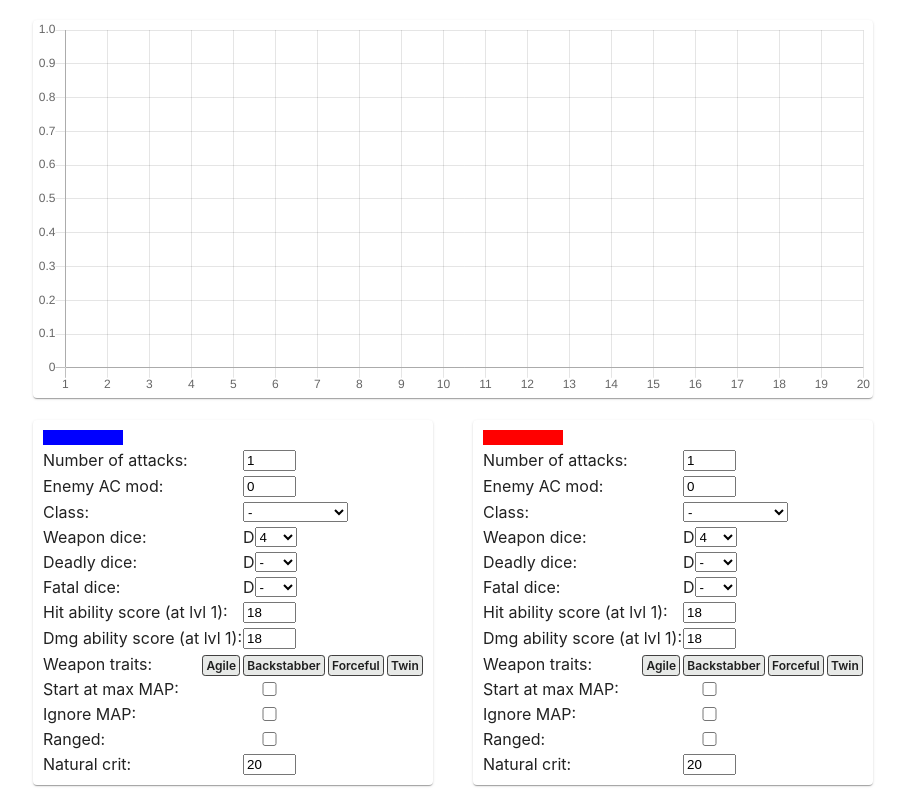
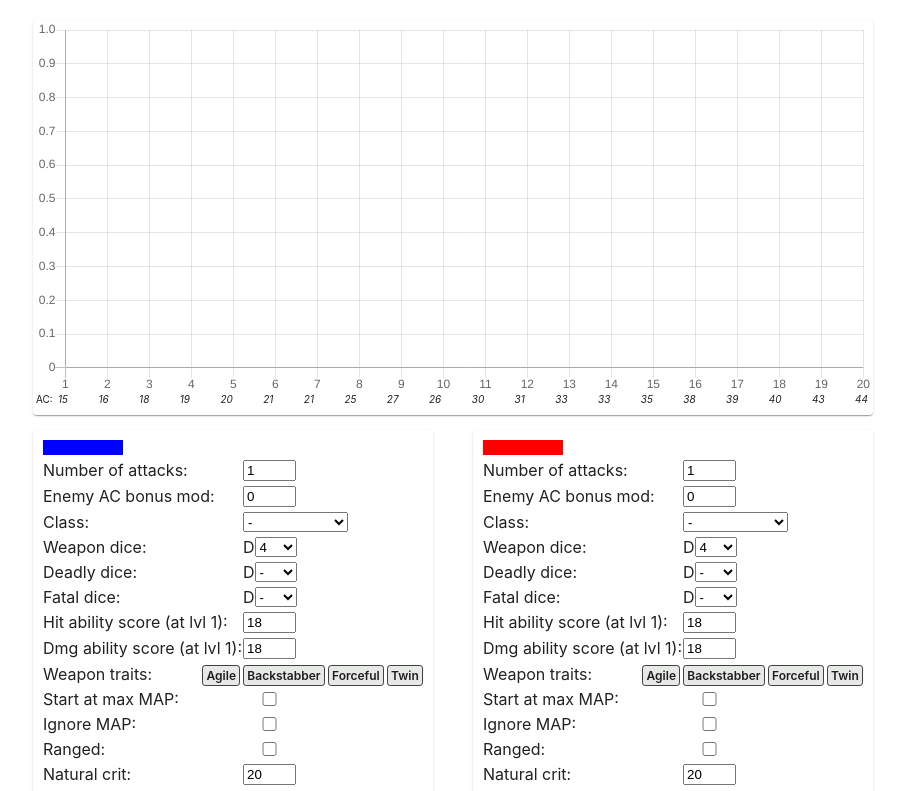
Before and after one commit to TheAziraphale/pathfinder2edmgcalc, a React (Create React App) app: page / in a window 1280 px wide. Shown: the top 791 px of the page, without its empty margins (187-1092 px from the left). Built offline with nearby package versions, Linux system fonts and the light colour scheme.

Commit message:
some more updates

```diff
--- a/public/index.html
+++ b/public/index.html
@@ -7,7 +7,7 @@
     <meta name="theme-color" content="#000000" />
     <meta
       name="description"
-      content="Calculator approximate dmg per round"
+      content="Calculate approximate dmg per round"
     />
     <link rel="apple-touch-icon" href="%PUBLIC_URL%/logo192.png" />
     <!--
--- a/src/components/DMGCalculator.css
+++ b/src/components/DMGCalculator.css
@@ -13,10 +13,32 @@
 }
 
 .graphContainer {
-    height: 360px;
+    height: 370px;
     width: 840px;
     margin: 20px;
     pointer-events: none;
+}
+
+.rowChildren {
+    display: flex;
+    flex-direction: row;
+    justify-content: space-between;
+    margin-right: 5px;
+    margin-left: 25px;
+    margin-top: -15px;
+    margin-bottom: 0px;
+}
+
+.acText {
+    font-size: 10px;
+    font-style: italic;
+}
+
+.acLabel {
+    position: absolute;
+    font-size: 10px;
+    margin-left: 3px;
+    margin-top: -5px;
 }
 
 .labelName {
--- a/src/components/DMGCalculator.tsx
+++ b/src/components/DMGCalculator.tsx
@@ -56,35 +56,28 @@ const DMGCalculator = (props: Props) => {
     const [rage, setRage] = useState(false);
     const [deviseAStratagem, setDeviseAStratagem] = useState(false);
     const [lastAttackWithFinisher, setLastAttackWithFinisher] = useState(false);
+    const [applyPlusHitRunes, setApplyPlusHitRunes] = useState(true);
+    const [applyStrikingRunes, setApplyStrikingRunes] = useState(true);
+
+    useEffect(() => {
+        setApplySneakDmg(classChoice === 'rogue');
+        setApplyPanache(classChoice === 'swashbuckler');
+        setLastAttackWithFinisher(classChoice === 'rogue');
+        setMarkedTarget(classChoice === 'ranger');
+        setRage(classChoice === 'barbarian');
+        setDeviseAStratagem(classChoice === 'investigator');
+        setIntStat('18');
+
+        if ((classChoice !== 'barbarian' && classChoice !== 'ranger')) {
+            setClassSpec('-');
+        }
+    }, [classChoice])
 
     useEffect(() => {
         if(classChoice === '-') {
             setGraphData([]);
         } else {
             setGraphData(getDamageChart());
-        }
-        if(classChoice !== 'rogue' && applySneakDmg) {
-            setApplySneakDmg(false);
-        }
-        if (classChoice !== 'swashbuckler' && applyPanache) {
-            setApplySneakDmg(false);
-            setLastAttackWithFinisher(false);
-        }
-        if (classChoice !== 'ranger' && markedTarget) {
-            setMarkedTarget(false);
-        }
-        if (classChoice !== 'barbarian' && rage) {
-            setRage(false);
-        }
-
-        if (classChoice !== 'investigator' && intStat !== '18') {
-            setIntStat('18');
-        }
-        if (classChoice !== 'investigator' && deviseAStratagem) {
-            setDeviseAStratagem(false);
-        }
-        if ((classChoice !== 'barbarian' && classChoice !== 'ranger') && classSpec !== '-') {
-            setClassSpec('-');
         }
         // eslint-disable-next-line
     }, [
@@ -112,7 +105,9 @@ const DMGCalculator = (props: Props) => {
         twin,
         rage,
         markedTarget,
-        deviseAStratagem
+        deviseAStratagem,
+        applyPlusHitRunes,
+        applyStrikingRunes
     ])
 
     const getClassJson = useCallback(() => {
@@ -195,7 +190,7 @@ const DMGCalculator = (props: Props) => {
     }
 
     const getAvgDmg = (crit:boolean, level:number, lastAttack?: boolean, attack?: number) => {
-        const numberOfDice = Bonuses['EnchantingBonuses'].striking[level] + 1;
+        const numberOfDice = applyStrikingRunes ? Bonuses['EnchantingBonuses'].striking[level] + 1 : 1;
         let dmgFromAbility = getAbilityBonus(level, 'Dmg');
 
         if (ranged) {
@@ -230,7 +225,7 @@ const DMGCalculator = (props: Props) => {
 
         if (backstabber) {
             bonusDmg ++;
-            if (Bonuses['EnchantingBonuses'].hitBonus[level] >= 3) {
+            if (applyPlusHitRunes && Bonuses['EnchantingBonuses'].hitBonus[level] >= 3) {
                 bonusDmg++;
             }
         }
@@ -345,7 +340,7 @@ const DMGCalculator = (props: Props) => {
             if ((attack === 1 && classChoice === 'investigator') && deviseAStratagem) {
                 abilityBonus = getAbilityBonus(level, 'Hit', parseInt(intStat));
             }
-            const enchantmentHitBonus = Bonuses['EnchantingBonuses'].hitBonus[level];
+            const enchantmentHitBonus = applyPlusHitRunes ? Bonuses['EnchantingBonuses'].hitBonus[level] : 0;
 
             return classHitBonus + enchantmentHitBonus + abilityBonus + level;
         }
@@ -363,7 +358,7 @@ const DMGCalculator = (props: Props) => {
             <Paper className={'innerWrapper'}>
                 <div style={{backgroundColor: color, width: 80, height: 15}} />
                 <NumberInput min={0} max={10} value={amountOfAttacks} setValue={setAmountOfAttacks} label={'Number of attacks:'} />
-                <NumberInput min={-20} max={20} value={amountOfExtraAc} setValue={setAmountOfExtraAc} label={'Enemy AC mod:'} />
+                <NumberInput min={-20} max={20} value={amountOfExtraAc} setValue={setAmountOfExtraAc} label={'Enemy AC bonus mod:'} />
                 <ClassChoice name={'Class:'} setClassChoice={(val: string) => {
                     setClassChoice(val);
                     console.log(val);
@@ -386,7 +381,7 @@ const DMGCalculator = (props: Props) => {
                     { classChoice === 'investigator' &&
                         <div>
                             <NumberInput min={8} max={18} value={intStat} setValue={setIntStat} label={'Int ability score (at lvl 1):'} />
-                            <CheckboxInput value={deviseAStratagem} setValue={setDeviseAStratagem} label={"Devise a Stragagem:"} />
+                            <CheckboxInput value={deviseAStratagem} setValue={setDeviseAStratagem} label={"Devise a Stragagem (once):"} />
                         </div>
                     }
                     {classChoice === 'swashbuckler' &&
@@ -458,6 +453,8 @@ const DMGCalculator = (props: Props) => {
                     </div>
                 }
                 <NumberInput min={2} max={20} value={critRange} setValue={setCritRange} label={'Natural crit:'} />
+                <CheckboxInput value={applyPlusHitRunes} setValue={setApplyPlusHitRunes} label={"Plus runes (+1, +2, +3):"} />
+                <CheckboxInput value={applyStrikingRunes} setValue={setApplyStrikingRunes} label={"Striking runes:"} />
             </Paper>
         </div>
     );
--- a/src/components/DMGGraph.tsx
+++ b/src/components/DMGGraph.tsx
@@ -11,6 +11,7 @@ import {
 */
 import './DMGCalculator.css';
 import { Line } from "react-chartjs-2";
+import EnemyAC from '../jsons/EnemyAC.json';
 
 interface Props {
     data?: any[]
@@ -23,6 +24,12 @@ const DMGGraph = (props: Props) => {
                  '11', '12', '13', '14', '15', '16', '17', '18', '19', '20'],
         datasets: data,
       };
+
+      /*
+    for (let i = 0; i < 20; i++) {
+        styledData.labels[i] += ' (' + EnemyAC['ac'][i+1] + ')'
+    }
+    */
 
     return (
         <div className={'graphContainer'}>
@@ -39,6 +46,15 @@ const DMGGraph = (props: Props) => {
                     <LineSeries color={'yellow'} valueField="fourth_value" argumentField="fourth" />
                 </Chart>
                 */}
+                <p className={'acLabel'} key={'ac'}>{'AC:'}</p>
+                <div className={'rowChildren'}>
+                {EnemyAC['ac'].map((ac, index) => {
+                    if(ac === 0) {
+                        return '';
+                    }
+                    return(<p className={'acText'} key={ac + '_' + index}>{ac}</p>)
+                })}
+                </div>
             </Paper>
         </div>
     );
```
Also changed, not shown: 1 other file (tests, documents, lock files or other folders).
